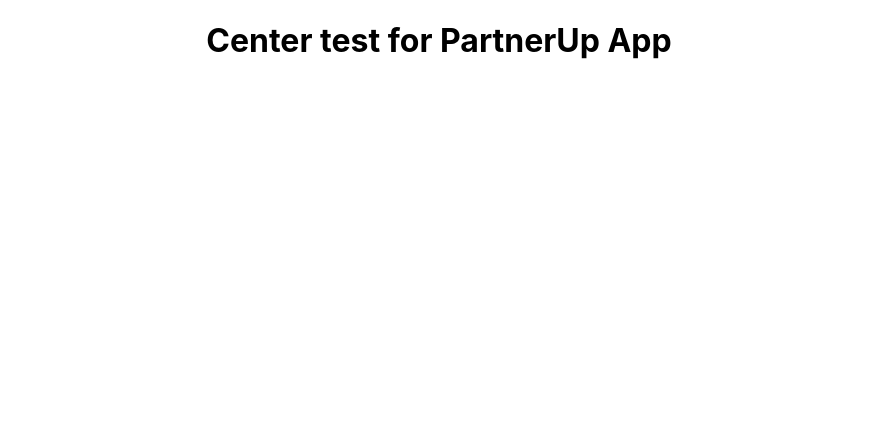
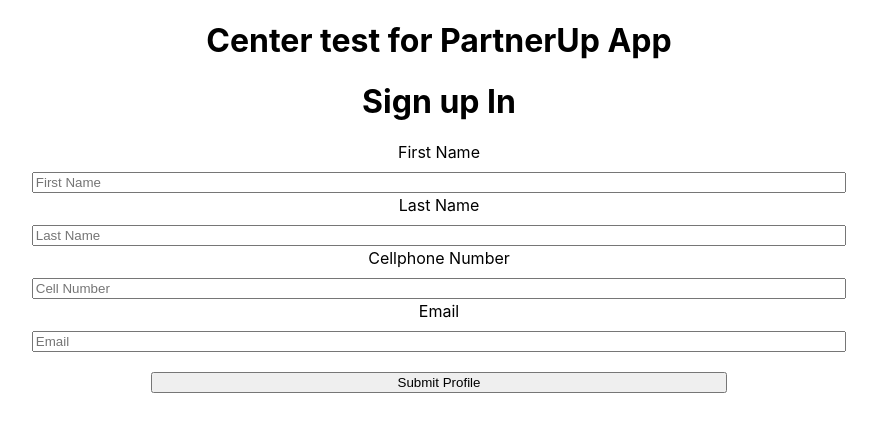
Before and after one commit to SCallahan101/PartnerUpApp, a React (Create React App) app: page /login/sign-up in a window 1280 px wide. Shown: the top 432 px of the page, without its empty margins (201-1078 px from the left). Built offline with nearby package versions, Linux system fonts and the light colour scheme.

Commit message:
Cleaned up Sign Up page

```diff
--- a/src/App.js
+++ b/src/App.js
@@ -13,7 +13,7 @@ function App() {
       {/* <Login /> */}
       <Routes>
         <Route exact path='/login' element={<Login />} />
-        <Route path='/sign-up' element={<SignUpForm/>} />
+        <Route path='/login/sign-up' element={<SignUpForm/>} />
 
       </Routes>
     </main>
--- a/src/Components/Login/SignUpForm/sign-up-form-.css
+++ b/src/Components/Login/SignUpForm/sign-up-form-.css
@@ -0,0 +1,21 @@
+#signUpContainer{
+    width: 90%;
+    margin: 0 auto;
+}
+#signUpContainer label{
+    width: 100%;
+    display: block;
+}
+#signUpContainer input{
+    width: 70%;
+    margin: 10px auto 2px;
+    display: block;
+    box-sizing: content-box;
+    -webkit-box-sizing: content-box;
+    -moz-box-sizing: content-box;
+}
+#signUpContainer button{
+    width: 50%;
+    margin: 20px auto;
+    display: block;
+}
--- a/src/Components/Login/SignUpForm/sign-up-form.js
+++ b/src/Components/Login/SignUpForm/sign-up-form.js
@@ -1,10 +1,11 @@
 import React, { Component } from 'react';
+import "./sign-up-form-.css";
 
 class SignUpForm extends Component {
     render(){
        return(
         <div>
-          <form>
+          <form id="signUpContainer">
             <h1>Sign up In</h1>
              <label for="firstName">First Name</label>
              <input type="text" placeholder="First Name" className="signUpText" id="firstName" />
@@ -14,7 +15,7 @@ class SignUpForm extends Component {
              <input type="tel" placeholder="Cell Number" className="signUpText" id="telephone" />
              <label for="email">Email</label>
              <input type="email" placeholder="Email" className="signUpText" id="email" />
-               //more information later
+             <button type="submit">Submit Profile</button>
           </form>
         </div>
        )
--- a/src/Components/Login/login.js
+++ b/src/Components/Login/login.js
@@ -18,7 +18,7 @@ class Login extends Component {
           {/* <SignUpForm /> */}
           <h3>OR</h3>
           <p>If you are new, then click this</p>
-          <Link to="/sign-up">
+          <Link to="/login/sign-up">
               <button>Sign Up</button>
           </Link>
         </div>
```
